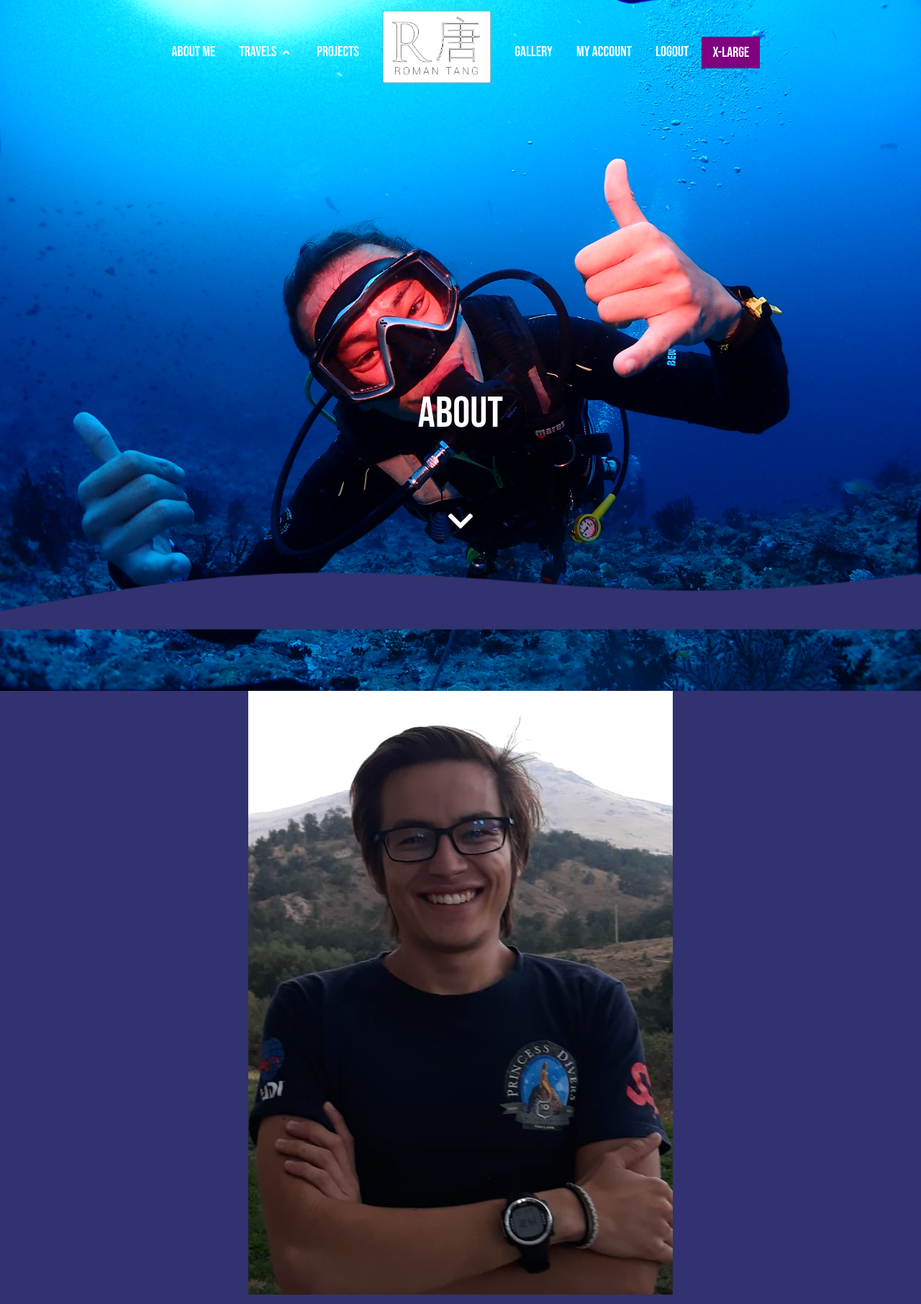
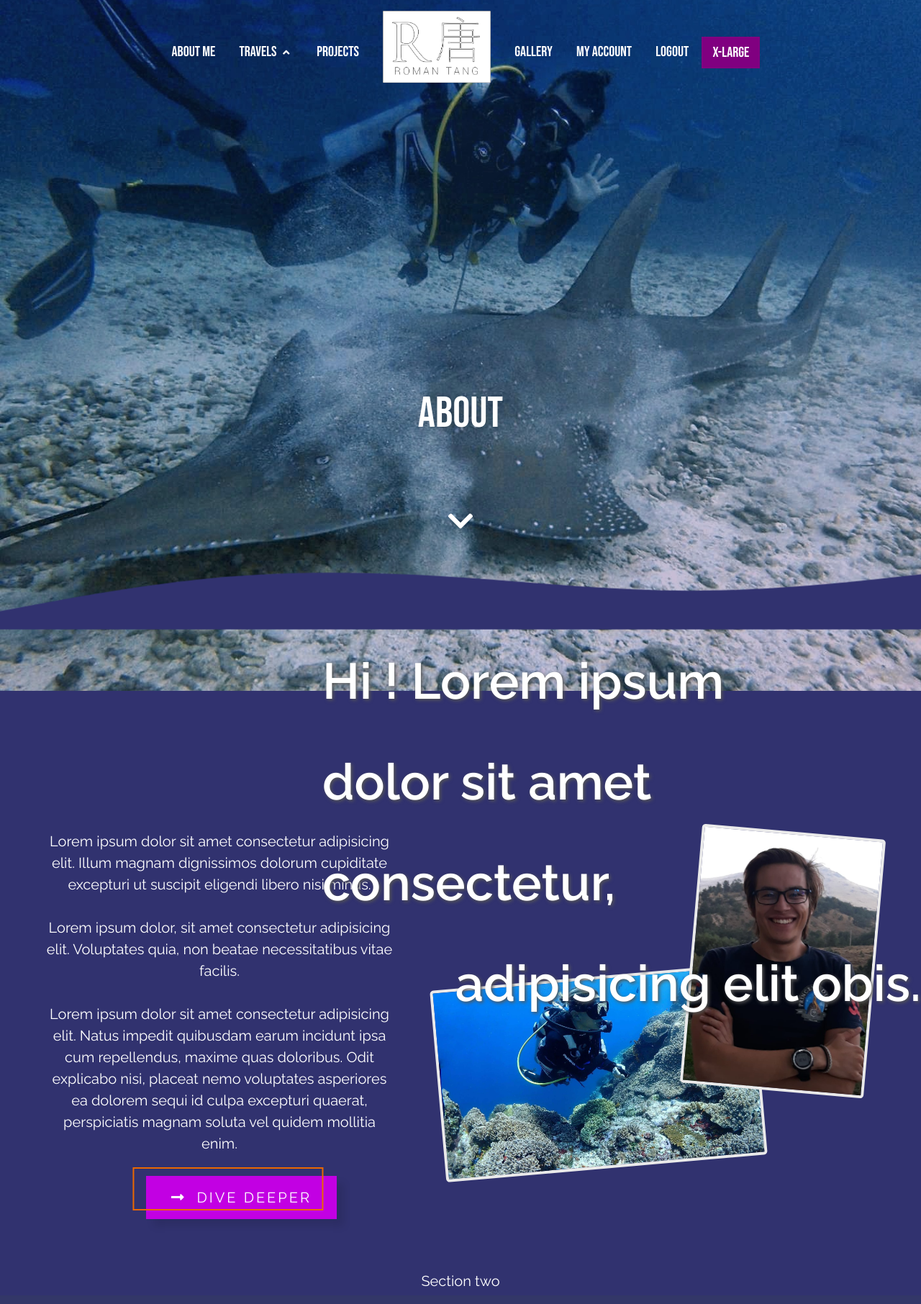
Before and after one commit to rom1tp/DivingNomad, a PHP site: page /index.php?page=about in a window 1280 px wide. Shown: the whole page at 72% size. After the commit the page ends 1788 px from the top, so only its background shows below. Run offline with PHP 8.4, Linux system fonts and the light colour scheme; data that the repository does not hold is empty.

Commit message:
aboutMe content

```diff
--- a/assets/css/style.css
+++ b/assets/css/style.css
@@ -36,7 +36,7 @@ main .readMore {
   width: -webkit-fit-content;
   width: -moz-fit-content;
   width: fit-content;
-  background-color: #eb6800;
+  background-color: #c200e3;
   transition: all ease-in-out 0.25s;
   z-index: 2;
   text-transform: uppercase;
@@ -58,7 +58,7 @@ main .readMore::before {
   left: 0;
   right: 0;
   bottom: 0;
-  border: 2px solid #06458f;
+  border: 2px solid #eb6800;
   transition: transform ease-in-out 0.25s;
   transform: translate(-7%, -20%);
   z-index: -1;
@@ -411,7 +411,7 @@ footer #imgPickerOverlay #imgPickerContent .body figure img {
 }
 .about .plx-1 {
   position: relative;
-  background-image: url("../img/aboutBanner.jpg");
+  background-image: url("../img/aboutBanner.jpeg");
   background-position: center;
   background-size: cover;
   background-repeat: no-repeat;
@@ -430,6 +430,73 @@ footer #imgPickerOverlay #imgPickerContent .body figure img {
   left: 0;
   right: 0;
   transform: scaleY(0.3);
+}
+.about #container .title {
+  position: absolute;
+  top: -10%;
+  left: 35%;
+  font-size: 7rem;
+  font-weight: bold;
+  display: flex;
+  flex-direction: column;
+  z-index: 9999;
+}
+.about #container .title span {
+  text-shadow: 2px 2px 5px #555;
+  width: 100%;
+  text-align: left;
+}
+.about #container .title span:nth-child(3) {
+  text-align: right;
+}
+.about #container section:nth-of-type(1) {
+  height: 100vh;
+  padding-top: 10%;
+  position: relative;
+  display: flex;
+}
+.about #container section:nth-of-type(1) article {
+  width: 50%;
+  display: flex;
+  flex-direction: column;
+  justify-content: center;
+  align-items: center;
+}
+.about #container section:nth-of-type(1) article:nth-of-type(1) {
+  padding-right: 3rem;
+}
+.about #container section:nth-of-type(1) article:nth-of-type(1) p {
+  line-height: 1.5;
+  max-width: 80%;
+  text-align: center;
+}
+.about #container section:nth-of-type(1) article:nth-of-type(1) p + p {
+  margin-top: 3rem;
+}
+.about #container section:nth-of-type(1) article:nth-of-type(2) {
+  position: relative;
+}
+.about #container section:nth-of-type(1) article:nth-of-type(2) .card {
+  position: absolute;
+  border: 4px solid #EAEAEA;
+  border-radius: 5px;
+}
+.about #container section:nth-of-type(1) article:nth-of-type(2) .card img {
+  width: 100%;
+  display: block;
+}
+.about #container section:nth-of-type(1) article:nth-of-type(2) .card:nth-of-type(1) {
+  top: 40%;
+  left: -5%;
+  width: 70%;
+  transform: rotate(-5deg);
+}
+.about #container section:nth-of-type(1) article:nth-of-type(2) .card:nth-of-type(2) {
+  top: 10%;
+  right: 10%;
+  width: 40%;
+  transform: rotate(5deg);
+  z-index: 100;
 }
 
 .accounts form {
--- a/assets/sass/style.sass
+++ b/assets/sass/style.sass
@@ -90,7 +90,7 @@ main
 		position: relative
 		left: 5%
 		width: fit-content
-		background-color: $orange
+		background-color: $magenta
 		transition: all ease-in-out 0.25s
 		z-index: 2
 		text-transform: uppercase
@@ -112,7 +112,7 @@ main
 			left: 0
 			right: 0
 			bottom: 0
-			border: 2px solid $oceanBlue
+			border: 2px solid $orange
 			transition: transform ease-in-out 0.25s
 			transform: translate(-7%, -20%)
 			z-index: -1
@@ -473,7 +473,7 @@ footer
 
 	.plx-1
 		position: relative
-		background-image: url('../img/aboutBanner.jpg')
+		background-image: url('../img/aboutBanner.jpeg')
 		background-position: center
 		background-size: cover
 		background-repeat: no-repeat
@@ -484,18 +484,88 @@ footer
 	#container
 		background-color: inherit
 		position: relative
-		// margin-top: rem
-		// top: 400px
 		z-index: 10
-		// border: 1px solid #fff
+
 		svg
 			position: absolute
 			top: -270px
 			left: 0
 			right: 0
 			transform: scaleY(0.3)
-			// width: 100%
 
+		.title
+			position: absolute
+			top: -10%
+			left: 35%
+			font-size: 7rem
+			font-weight: bold
+			display: flex
+			flex-direction: column
+			z-index: 9999
+
+			span
+				text-shadow: 2px 2px 5px #555
+				width: 100%
+				text-align: left
+
+			span:nth-child(3)
+				text-align: right
+
+		section
+			&:nth-of-type(1)
+				// transform: translateY(20%)
+				height: 100vh
+				padding-top: 10%
+				// border: 1px solid #fff
+				position: relative
+				display: flex
+
+				article
+					// overflow: hidden
+					// border: 1px solid #000
+					width: 50%
+					display: flex
+					flex-direction: column
+					justify-content: center
+					align-items: center
+
+					&:nth-of-type(1)
+						// border: 1px solid #000
+						padding-right: 3rem
+
+						p
+							line-height: 1.5
+							max-width: 80%
+							text-align: center
+
+						p + p
+							margin-top: 3rem
+
+					&:nth-of-type(2)
+						position: relative
+
+						.card
+							position: absolute
+							border: 4px solid #EAEAEA
+							border-radius: 5px
+
+							img
+								width: 100%
+								display: block
+
+							&:nth-of-type(1)
+								top: 40%
+								left: -5%
+								width: 70%
+								transform: rotate(-5deg)
+								// z-index: 999
+
+							&:nth-of-type(2)
+								top: 10%
+								right: 10%
+								width: 40%
+								transform: rotate(5deg)
+								z-index: 100
 
 //*   ////////////////
 //!  ////ACCOUNTS////
--- a/views/about.phtml
+++ b/views/about.phtml
@@ -11,6 +11,28 @@
         d="M0,224L60,186.7C120,149,240,75,360,42.7C480,11,600,21,720,48C840,75,960,117,1080,117.3C1200,117,1320,75,1380,53.3L1440,32L1440,320L1380,320C1320,320,1200,320,1080,320C960,320,840,320,720,320C600,320,480,320,360,320C240,320,120,320,60,320L0,320Z">
       </path>
     </svg>
-    <img src="assets/img/profile.jpg" alt="profile">
+    <div class="title"><span>Hi ! Lorem ipsum</span><span>dolor sit amet consectetur,</span><span>adipisicing elit
+        obis.</span></div>
+    <section>
+      <article>
+        <p>Lorem ipsum dolor sit amet consectetur adipisicing elit. Illum magnam dignissimos dolorum cupiditate
+          excepturi ut suscipit eligendi libero nisi minus.</p>
+        <p>Lorem ipsum dolor, sit amet consectetur adipisicing elit. Voluptates quia, non beatae necessitatibus vitae
+          facilis.</p>
+        <p>Lorem ipsum dolor sit amet consectetur adipisicing elit. Natus impedit quibusdam earum incidunt ipsa cum
+          repellendus, maxime quas doloribus. Odit explicabo nisi, placeat nemo voluptates asperiores ea dolorem sequi
+          id culpa excepturi quaerat, perspiciatis magnam soluta vel quidem mollitia enim.</p>
+        <p class="readMore"><a href="travels"><i class="fas fa-long-arrow-alt-right"></i>Dive Deeper</a></p>
+      </article>
+      <article>
+        <div class="card">
+          <img src="assets/img/profile2.jpeg" alt="profile 2">
+        </div>
+        <div class="card">
+          <img src="assets/img/profile1.jpg" alt="profile 1">
+        </div>
+      </article>
+    </section>
+    <section>Section two</section>
   </div>
 </main>
```
Also changed, not shown: assets/img/aboutBanner.JPG (deleted), assets/img/aboutBanner.jpeg (added), assets/img/ideas/front/mixitup.png (added), assets/img/ideas/front/page location.png (added), assets/img/profile1.jpg (renamed from assets/img/profile.jpg), assets/img/profile2.jpeg (added).
